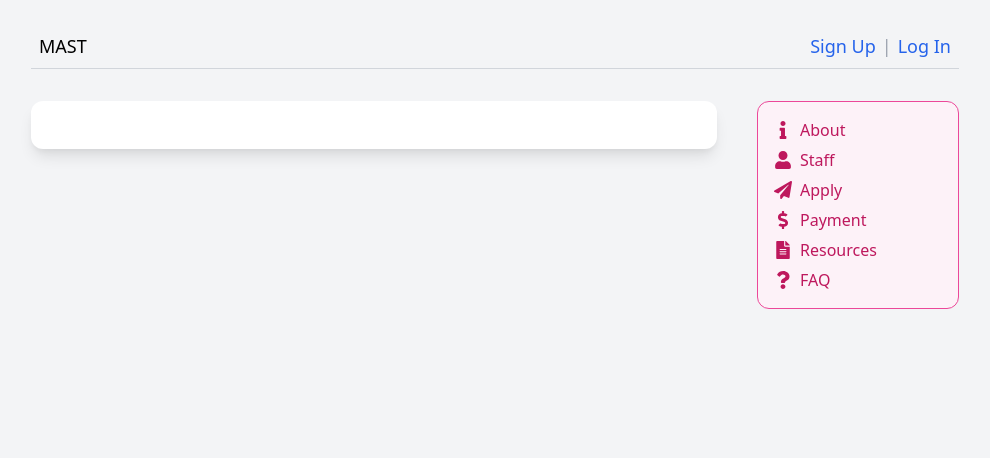
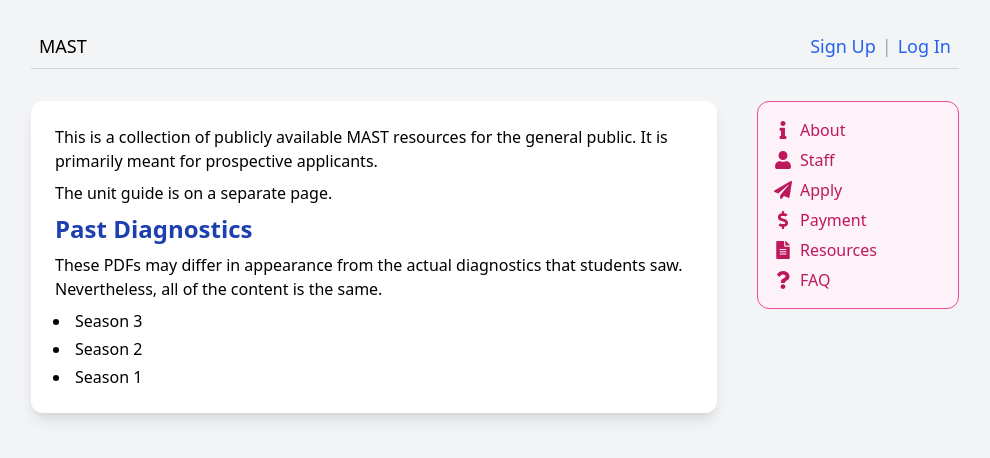
Before and after one commit to mathadvance/mast-web, a Next.js app: page /resources in a window 1280 px wide. Shown: the top 458 px of the page, without its empty margins (145-1135 px from the left). Built offline with nearby package versions, Linux system fonts and the light colour scheme.

Commit message:
[content] Move past diagnostics to resources; setup link to unit guide

```diff
--- a/pages/apply.mdx
+++ b/pages/apply.mdx
@@ -20,6 +20,7 @@ problems can be found
 [here](diagnostic/season4.pdf).
 
 To apply, follow these steps:
+
 - Sign up for an account
   on the website.
 - Access the application portal
@@ -47,17 +48,10 @@ a couple of hours after the deadline,
 and certainly don't stay up
 to finish the application last-minute.
 
-## Past Problems
-
-- [Season 3](diagnostic/season3.pdf)
-- [Season 2](diagnostic/season2.pdf)
-- [Season 1](diagnostic/season1.pdf)
-
 ## Philosophy
 
 **Applications are not
-inherently competitive.**
-[^competitive]
+inherently competitive.**[^competitive]
 Rather, the application is more like
 a rite of passage:
 if you can get through it,
--- a/pages/resources/index.mdx
+++ b/pages/resources/index.mdx
@@ -0,0 +1,25 @@
+---
+title: Resources
+desc: >
+  A collection of public available
+  MAST resources
+  for prospective applicants.
+---
+
+This is a collection of
+publicly available MAST resources
+for the general public.
+It is primarily meant for
+prospective applicants.
+
+The [unit guide](resources/unit-guide) is on a separate page.
+
+## Past Diagnostics
+
+These PDFs may differ in appearance
+from the actual diagnostics that students saw.
+Nevertheless, all of the content is the same.
+
+- [Season 3](diagnostic/season3.pdf)
+- [Season 2](diagnostic/season2.pdf)
+- [Season 1](diagnostic/season1.pdf)
```
Lines whose indentation alone changed are shown as unchanged.
